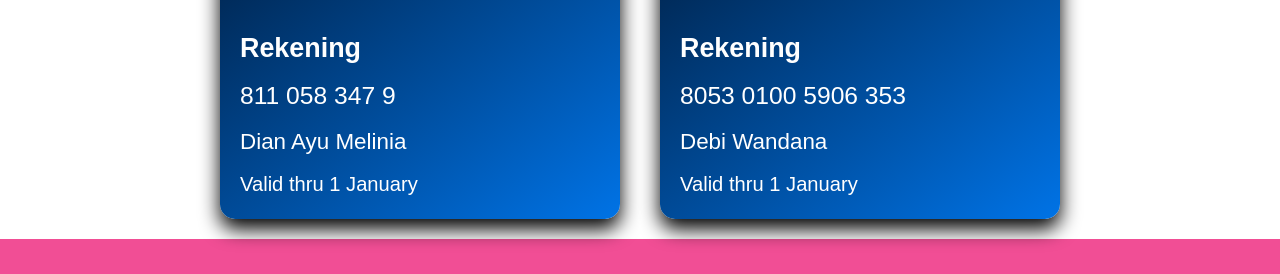
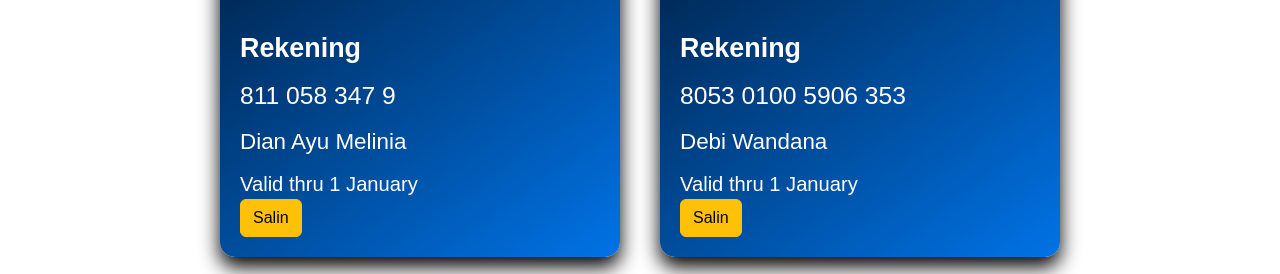
Before and after one commit to WeddingDayHappy/My-Wedding, a plain HTML site: page index.html in a window 1280 px wide. Shown: the part 6900-7174 px from the top of the page. Drawn offline with nearby package versions, Linux system fonts and the light colour scheme; some packages are replaced by stand-ins of ours; a script that the page names is missing; a web font is replaced by a local one.

Commit message:
index.html

```diff
--- a/index.html
+++ b/index.html
@@ -24,7 +24,7 @@
             <h4>The Wedding of</h4>
             <h1>Debi &amp; Dian</h1>
             <h3>Dear <span> </span></h3>
-            <p>  </p>
+            <p> </p>
             <div class="simply-countdown" data-aos="flip-down" data-aos-duration="1100" data-aos-delay="400"></div>
             <a href="#undangan" class="btn btn-lg mt-4" onclick="enableScroll()"> <span id="home">Buka Undangan </span></a>
         </main>
@@ -330,6 +330,7 @@
                             <div class="account-number">811 058 347 9</div>
                             <div class="name">Dian Ayu Melinia</div>
                             <div class="valid-thru">Valid thru 1 January</div>
+                            <button class="btn btn-warning" onclick="copyAccountNumber('811 058 347 9')">Salin</button>
                         </div>
                     </div>
                     <div class="cards">
@@ -342,11 +343,11 @@
                             <div class="account-number">8053 0100 5906 353</div>
                             <div class="name">Debi Wandana</div>
                             <div class="valid-thru">Valid thru 1 January</div>
+                            <button class="btn btn-warning" onclick="copyAccountNumber('8053 0100 5906 353')">Salin</button>
                         </div>
                     </div>
                 </div>
             </div>
-    </section>
             <footer>
                 <div class="container">
                     <div class="row">
@@ -370,20 +371,18 @@
             </div>
             <script src="https://cdn.jsdelivr.net/npm/bootstrap@5.3.0/dist/js/bootstrap.bundle.min.js" integrity="sha384-geWF76RCwLtnZ8qwWowPQNguL3RmwHVBC9FhGdlKrxdiJJigb/j/68SIy3Te4Bkz" crossorigin="anonymous"></script>
             <script src="https://cdn.jsdelivr.net/npm/bs5-lightbox@1.8.3/dist/index.bundle.min.js"></script>
-
             <!-- Gsap Plugins -->
             <script src="gsap/dist/gsap.min.js"></script>
             <script type="text/javascript" src="gsap/dist/ScrollTrigger.min.js"></script>
             <script type="text/javascript" src="gsap/dist/TextPlugin.min.js"></script>
             <script src="customs/Gsap.js"></script>
             <!-- Gsap Custom -->
+            <script src="lenis/dist/lenis.min.js"></script>
+            <script src="https://cdn.jsdelivr.net/npm/bootstrap@5.3.3/dist/js/bootstrap.bundle.min.js" integrity="sha384-YvpcrYf0tY3lHB60NNkmXc5s9fDVZLESaAA55NDzOxhy9GkcIdslK1eN7N6jIeHz" crossorigin="anonymous"></script>
+            <script src="https://unpkg.com/aos@2.3.1/dist/aos.js"></script>
 
-    <script src="lenis/dist/lenis.min.js"></script>
+            <script src="script.js"></script>
 
-    <script src="https://cdn.jsdelivr.net/npm/bootstrap@5.3.3/dist/js/bootstrap.bundle.min.js" integrity="sha384-YvpcrYf0tY3lHB60NNkmXc5s9fDVZLESaAA55NDzOxhy9GkcIdslK1eN7N6jIeHz" crossorigin="anonymous"></script>
-
-    <script src="https://unpkg.com/aos@2.3.1/dist/aos.js"></script>
-    <script src="script.js"></script>
             <script>
             simplyCountdown('.simply-countdown', {
                 year: 2025, // Target year (required)
```
Lines whose indentation alone changed are shown as unchanged.
